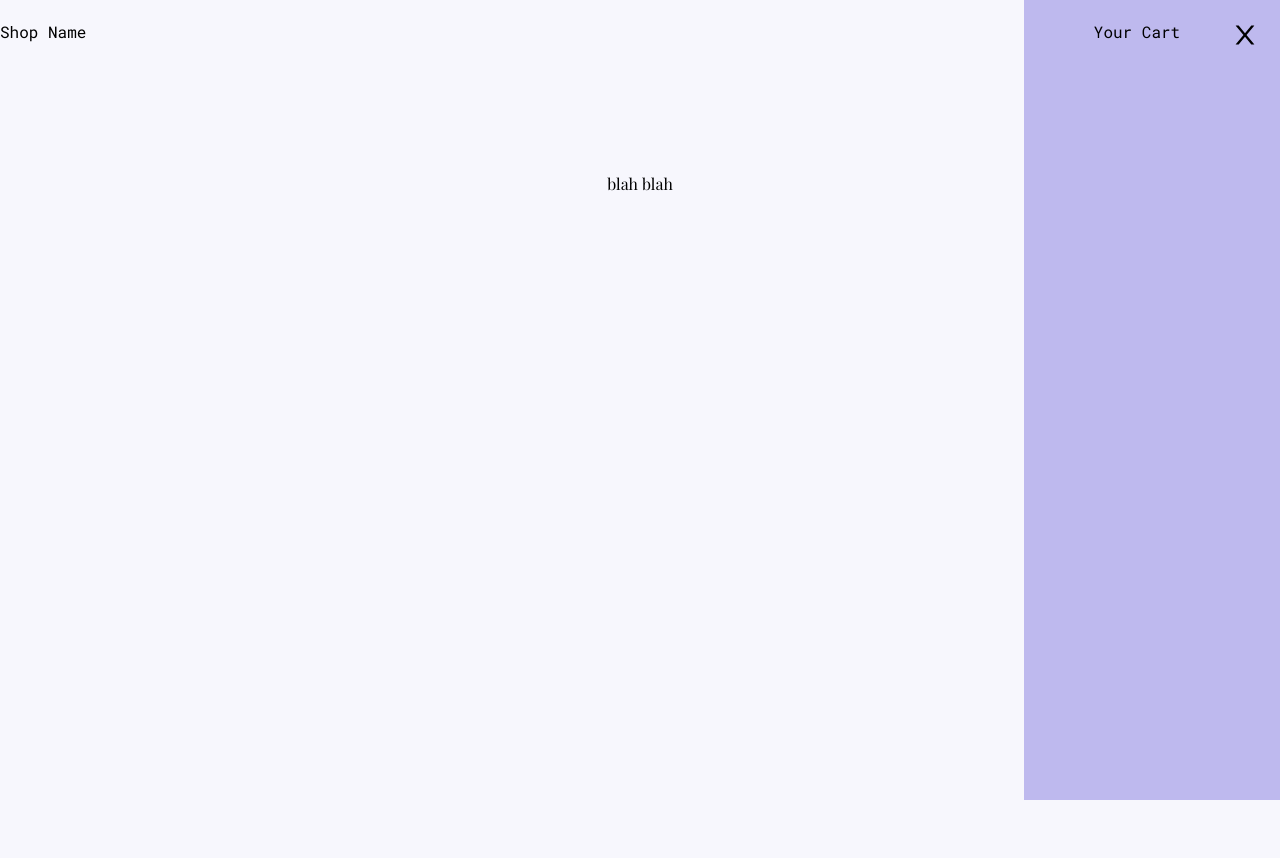
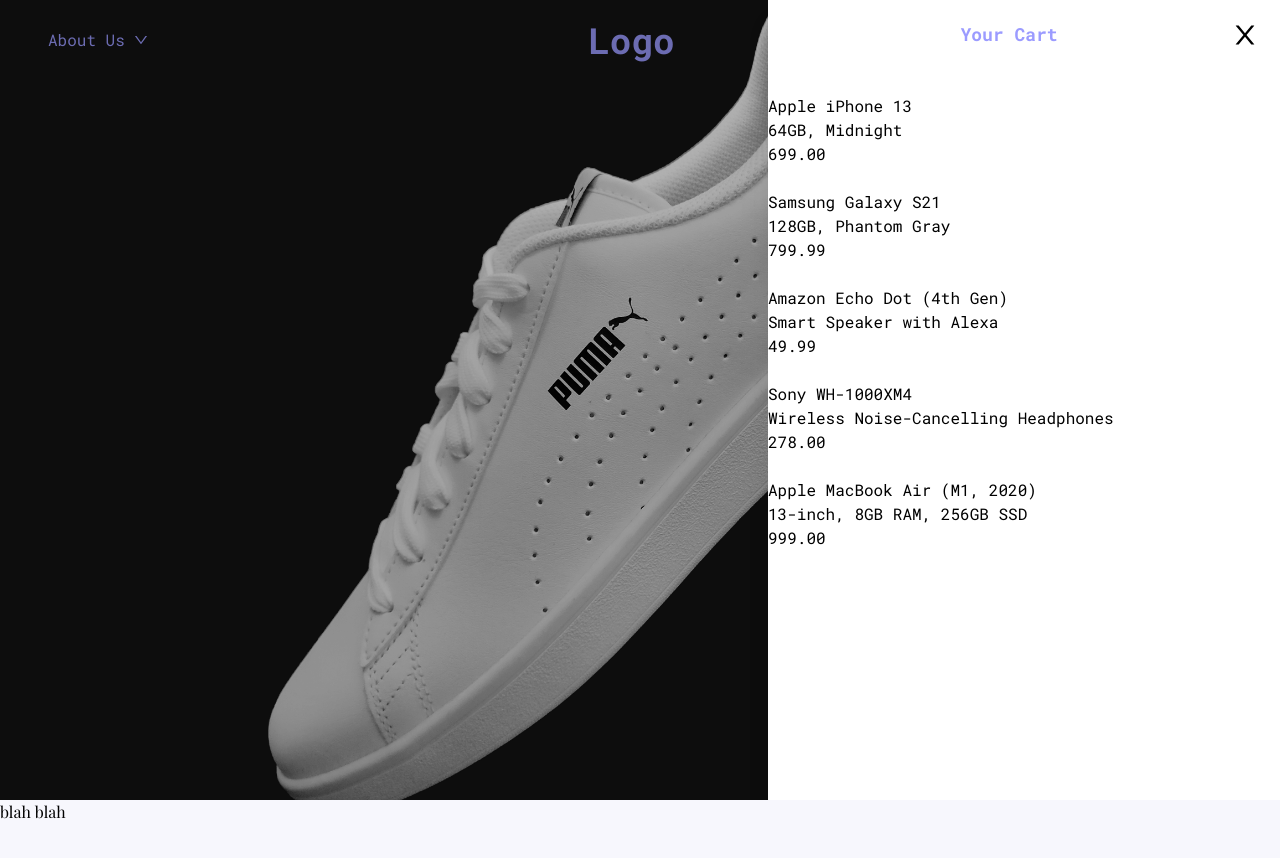
Before and after one commit to bendrummond389/e-commerce-site, a Next.js app: page / in a window 1280 px wide. Both pictures are taken after a click on the button 1245 px from the left and 35 px from the top of the page. Shown: the top 858 px of the page. Built offline with nearby package versions, Linux system fonts and the light colour scheme; a web font is replaced by a local one.

Commit message:
Replaced cart props with context and added cart item

```diff
--- a/src/app/layout.tsx
+++ b/src/app/layout.tsx
@@ -2,14 +2,11 @@
 import './globals.css'
 import type { Metadata } from 'next'
 import { Playfair_Display, Roboto_Mono } from 'next/font/google'
+import RootProvider from '@/contexts/RootProvider'
 
 const playfair = Playfair_Display({
     subsets: ['latin'],
-  variable: '--font-playfair'
-})
-
-export const roboto = Roboto_Mono({
-  subsets: ['latin']
+    variable: '--font-playfair',
 })
 
 export const metadata: Metadata = {
@@ -24,9 +21,12 @@
 }) {
     return (
         <html lang="en">
-      <body className={roboto.className}>
-        <Navbar />
-        <div className={`${playfair.variable} font-sans`}>{children}</div>
+            <body>
+                <RootProvider>
+                    <div className={`${playfair.variable} font-sans`}>
+                        {children}
+                    </div>
+                </RootProvider>
             </body>
         </html>
     )
--- a/src/app/page.tsx
+++ b/src/app/page.tsx
@@ -1,9 +1,29 @@
-import Image from 'next/image'
+
+
+import Navbar from '@/components/Navbar'
+import { Playfair_Display, Roboto_Mono } from 'next/font/google'
+import CartDrawer from '@/components/CartDrawer'
+
+export const roboto = Roboto_Mono({
+    subsets: ['latin'],
+})
 
 export default function Home() {
-  return (
-    <main className="flex min-h-screen flex-col items-center justify-between p-24">
-      blah blah
-    </main>
-  )
+    return (
+        <main
+            className="bg-cover bg-center h-screen"
+            style={{ backgroundImage: `url('/shoe.jpg')` }}
+        >
+            <div
+                className="bg-cover bg-center h-screen"
+            >
+                <div className={roboto.className}>
+                    <Navbar />
+                    <CartDrawer />
+                </div>
+            </div>
+
+            <div className="h-screen">blah blah</div>
+        </main>
+    )
 }
--- /dev/null
+++ b/src/components/CartDrawer.tsx
@@ -0,0 +1,49 @@
+'use client'
+
+import { useCartState } from '@/contexts/CartStateProvider'
+import React from 'react'
+import { AiOutlineClose } from 'react-icons/ai'
+import CartItem from './CartItem'
+
+const CartDrawer = () => {
+    const { isCartOpen, setIsCartOpen, products } = useCartState()
+
+    return (
+        <div
+            className={`fixed overflow-hidden z-10 inset-0 transform ease-in-out transition-all duration-400 ${
+                isCartOpen
+                    ? 'opacity-100 translate-x-0'
+                    : 'opacity-0 translate-x-full'
+            }`}
+        >
+            <div
+                className={`w-screen max-w-lg right-0 absolute bg-white h-full duration-200 ease-in-out transition-all transform ${
+                    isCartOpen ? 'shadow-xl translate-x-0' : 'translate-x-full'
+                }`}
+            >
+                <div className="relative w-screen max-w-lg pb-10 flex flex-col space-y-6 overflow-y-scroll h-full">
+                    <div className="p-5 font-bold text-lg flex justify-between text-center">
+                        <div></div>
+                        <h1 className="text-primary">Your Cart</h1>
+                        <button onClick={() => setIsCartOpen(false)}>
+                            <AiOutlineClose style={{ fontSize: '30px' }} />
+                        </button>
+                    </div>
+                    {products.map((product) => (
+                        <CartItem
+                            product={product}
+                            onRemove={(product) => console.log(product.title)}
+                        />
+                    ))}
+                </div>
+            </div>
+            <div
+                className="w-screen h-full cursor-pointer"
+                onClick={() => {
+                    setIsCartOpen(false)
+                }}
+            ></div>
+        </div>
+    )
+}
+export default CartDrawer
--- /dev/null
+++ b/src/components/CartItem.tsx
@@ -0,0 +1,19 @@
+import { ProductInCart } from '@/contexts/CartStateProvider'
+import React from 'react'
+
+type CartItemProps = {
+  product: ProductInCart
+  onRemove: (product: ProductInCart) => void
+}
+
+const CartItem: React.FC<CartItemProps> = ({product, onRemove}) => {
+  return (
+    <div>
+      <h3>{product.title}</h3>
+      <h5>{product.description}</h5>
+      <h5>{product.price.toFixed(2)}</h5>
+    </div>
+  )
+}
+
+export default CartItem
--- a/src/components/Navbar.tsx
+++ b/src/components/Navbar.tsx
@@ -1,35 +1,70 @@
 'use client'
-
 import React from 'react'
-import { AiOutlineShoppingCart, AiOutlineClose } from 'react-icons/ai'
+import { AiOutlineShoppingCart, AiOutlineDown } from 'react-icons/ai'
+import Link from 'next/link'
+import { useCartState } from '@/contexts/CartStateProvider'
 
 const Navbar = () => {
-    const [isOpen, setIsOpen] = React.useState<boolean>(false)
+    const [isAboutOpen, setIsAboutOpen] = React.useState<boolean>(false)
+    const [scrollPosition, setScrollPosition] = React.useState<number>(0)
+
+    const { isCartOpen, setIsCartOpen, products } = useCartState()
+
+    React.useEffect(() => {
+        const handleScroll = () => {
+            setScrollPosition(window.scrollY)
+            console.log(scrollPosition)
+        }
+
+        window.addEventListener('scroll', handleScroll)
+        return () => {}
+    }, [])
 
     return (
-        <div className="overflow-x-hidden">
-            <nav className="flex justify-between my-5">
-                <h1>Shop Name</h1>
-
-                <div className="mx-5">
-                    <button onClick={() => setIsOpen(!isOpen)}>
-                        <AiOutlineShoppingCart style={{ fontSize: '30px' }} />
+        <div
+            className={`fixed top-0 left-0 w-full z-10 overflow-x-hidden transition-all duration-500 ${
+                scrollPosition > 100 ? 'bg-slate-100 opacity-95' : ''
+            }`}
+        >
+            <nav className="flex justify-between items-center my-5 mx-3 lg:mx-10 text-primary">
+                <button
+                    onClick={() => setIsAboutOpen(!isAboutOpen)}
+                    className="flex flex-row items-center lg:pr-10 pr-1 text-primary"
+                >
+                    <span className="m-2">About Us</span>
+                    <AiOutlineDown />
+                </button>
+                <h1 className="text-primary text-2xl lg:text-4xl font-bold">
+                    Logo
+                </h1>
+                <div className="flex items-center">
+                    <Link
+                        href="#"
+                        className="bg-primary text-slate-100 px-5 py-1 rounded lg:flex items-center hidden mr-10"
+                    >
+                        Login
+                    </Link>
+                    <button
+                        onClick={() => {
+                            setIsCartOpen(true)
+                        }}
+                        className="ml-12 mr-2 lg:ml-0 text-primary"
+                    >
+                        <AiOutlineShoppingCart
+                            style={{
+                                fontSize: '30px',
+                                verticalAlign: 'middle',
+                            }}
+                        />
                     </button>
                 </div>
             </nav>
-            <div
-                className={`bg-secondary fixed right-0 top-0 h-full transition-all ease-in-out duration-300 ${
-                    isOpen ? 'w-full md:w-2/5 lg:w-1/5' : 'w-0'
-                }`}
-            >
-                <div className="m-5 flex justify-between">
-                    <div></div>
-                    <h1>Your Cart</h1>
-                    <button onClick={() => setIsOpen(false)}>
-                        <AiOutlineClose style={{ fontSize: '30px' }} />
-                    </button>
-                </div>
-            </div>
+            {isCartOpen && (
+                <div
+                    className="fixed inset-0 bg-black opacity-30 z-5"
+                    onClick={() => setIsCartOpen(false)}
+                ></div>
+            )}
         </div>
     )
 }
--- /dev/null
+++ b/src/contexts/CartStateProvider.tsx
@@ -0,0 +1,51 @@
+'use client'
+import React, { createContext, useState, useContext } from 'react'
+
+export type ProductInCart = {
+    title: String
+    description: String
+    price: Number
+}
+
+type CartStateContextType = {
+    isCartOpen: boolean
+    setIsCartOpen: (isOpen: boolean) => void
+    products: ProductInCart[]
+}
+
+type CartStateProviderProps = {
+    children: React.ReactNode
+}
+
+const CartStateContext = createContext<CartStateContextType | undefined>(
+    undefined
+)
+
+export const useCartState = () => {
+    const context = useContext(CartStateContext)
+    if (!context) {
+        throw new Error('useCartState must be used within a CartStateProvider')
+    }
+    return context
+}
+
+export const CartStateProvider: React.FC<CartStateProviderProps> = ({
+    children,
+}) => {
+    const [isCartOpen, setIsCartOpen] = useState(false)
+    const [products, setProducts] = useState<ProductInCart[]>([
+      { title: "Apple iPhone 13", description: "64GB, Midnight", price: 699.00 },
+      { title: "Samsung Galaxy S21", description: "128GB, Phantom Gray", price: 799.99 },
+      { title: "Amazon Echo Dot (4th Gen)", description: "Smart Speaker with Alexa", price: 49.99 },
+      { title: "Sony WH-1000XM4", description: "Wireless Noise-Cancelling Headphones", price: 278.00 },
+      { title: "Apple MacBook Air (M1, 2020)", description: "13-inch, 8GB RAM, 256GB SSD", price: 999.00 }
+    ])
+
+    return (
+        <CartStateContext.Provider
+            value={{ isCartOpen, setIsCartOpen, products }}
+        >
+            {children}
+        </CartStateContext.Provider>
+    )
+}
--- /dev/null
+++ b/src/contexts/RootProvider.tsx
@@ -0,0 +1,14 @@
+'use client'
+
+import React, { ReactNode } from 'react'
+import { CartStateProvider } from './CartStateProvider'
+
+type RootProviderProps = {
+    children: React.ReactNode
+}
+
+const RootProvider: React.FC<RootProviderProps> = ({ children }) => {
+    return <CartStateProvider>{children}</CartStateProvider>
+}
+
+export default RootProvider
--- a/tailwind.config.ts
+++ b/tailwind.config.ts
@@ -9,11 +9,11 @@
   theme: {
     extend: {
       colors: {
-        'text': '#0a0821',
-        'background': '#f7f7fd',
-        'primary': '#1f1967',
-        'secondary': '#beb9ee',
-        'accent': '#362bb1',
+        'text': '#ffffff',
+        'background': '#000000',
+        'primary': '#9b9bff',
+        'secondary': '#e9e2be',
+        'accent': '#75717f',
       },
       fontFamily: {
         sans: ['var(--font-playfair)']
```
Also changed, not shown: public/hero-photo.jpg (added), public/shoe.jpg (added). Lines whose indentation alone changed are shown as unchanged.
